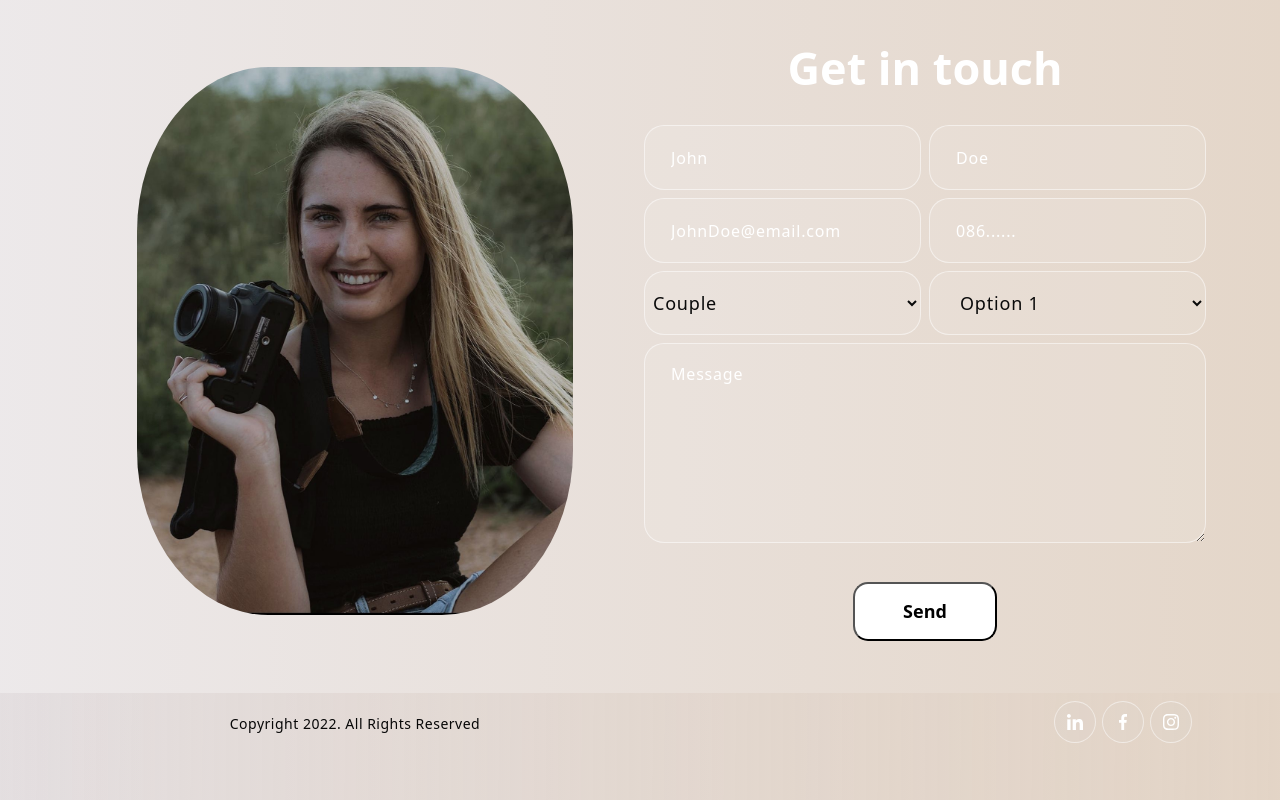
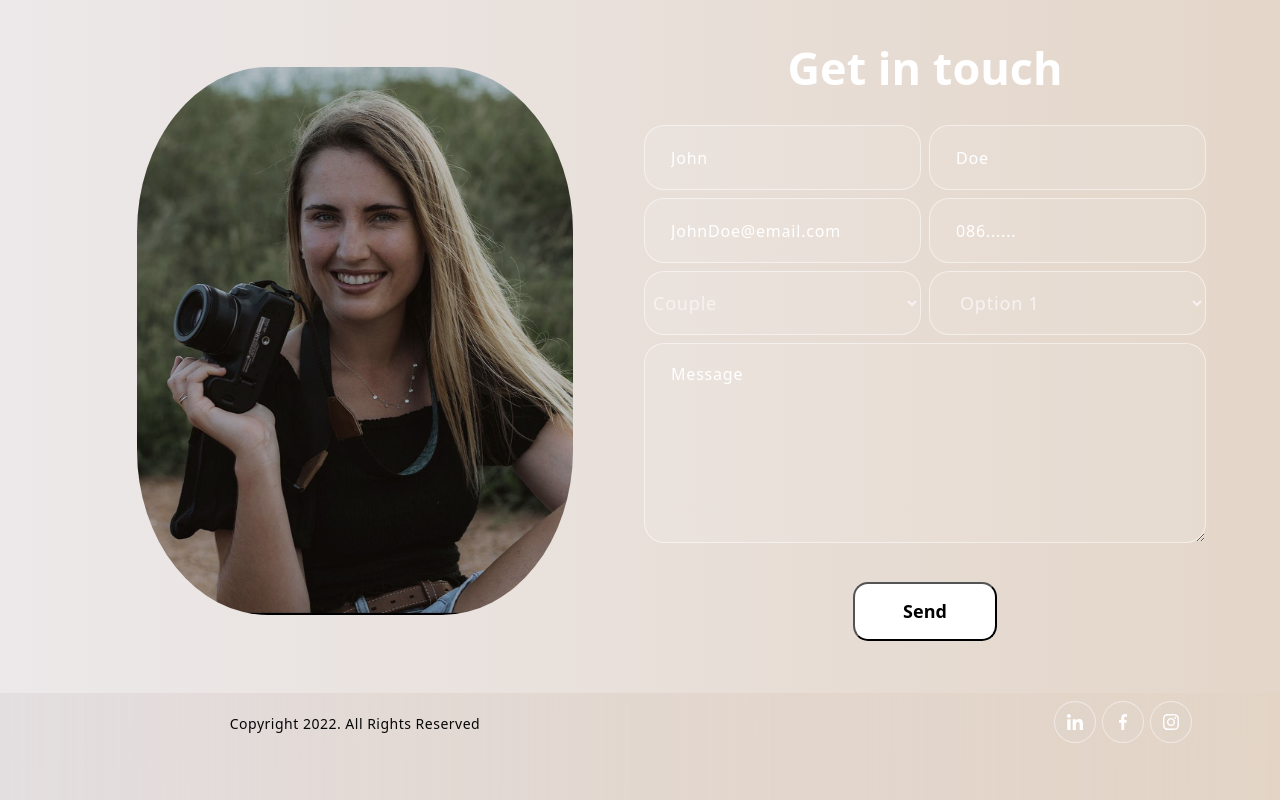
Before and after one commit to FrancoEnslin/miaphotography, a React (Create React App) app: page /projects in a window 1280 px wide. Both pictures are taken after a click on the button "Go Back". Built offline with nearby package versions, Linux system fonts and the light colour scheme.

Commit message:
Color on contact form changed

```diff
--- a/src/App.css
+++ b/src/App.css
@@ -373,7 +373,7 @@ body {
   background: rgba(255, 255, 255, 0.1);
   border: 1px solid rgba(255, 255, 255, 0.5);
   border-radius: 20px;
-  color: #0a0a0a;
+  color: #f7f2f2;
   margin: 0 0 8px 0;
   padding: 18px 26px;
   font-weight: 500;
```
